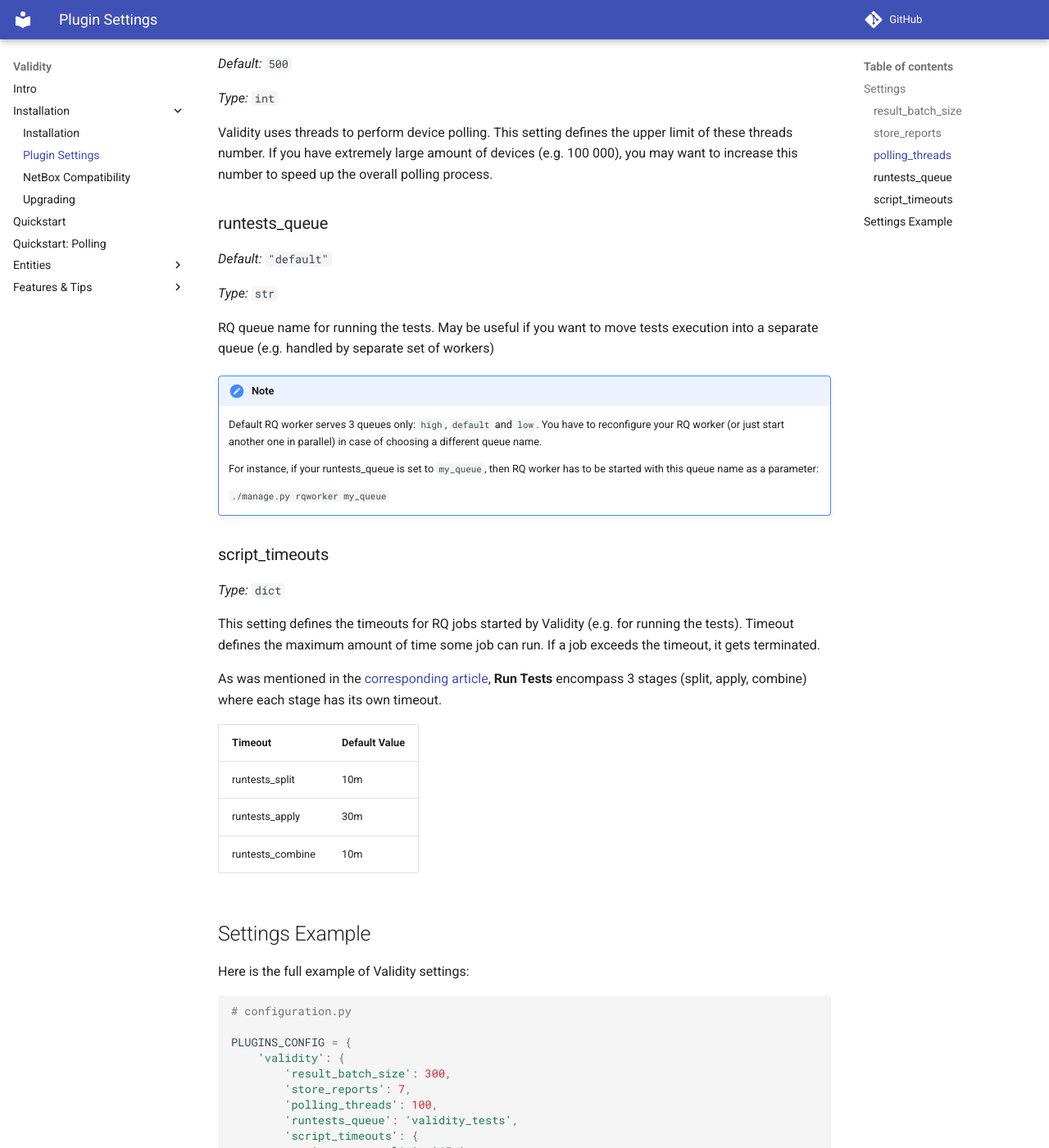
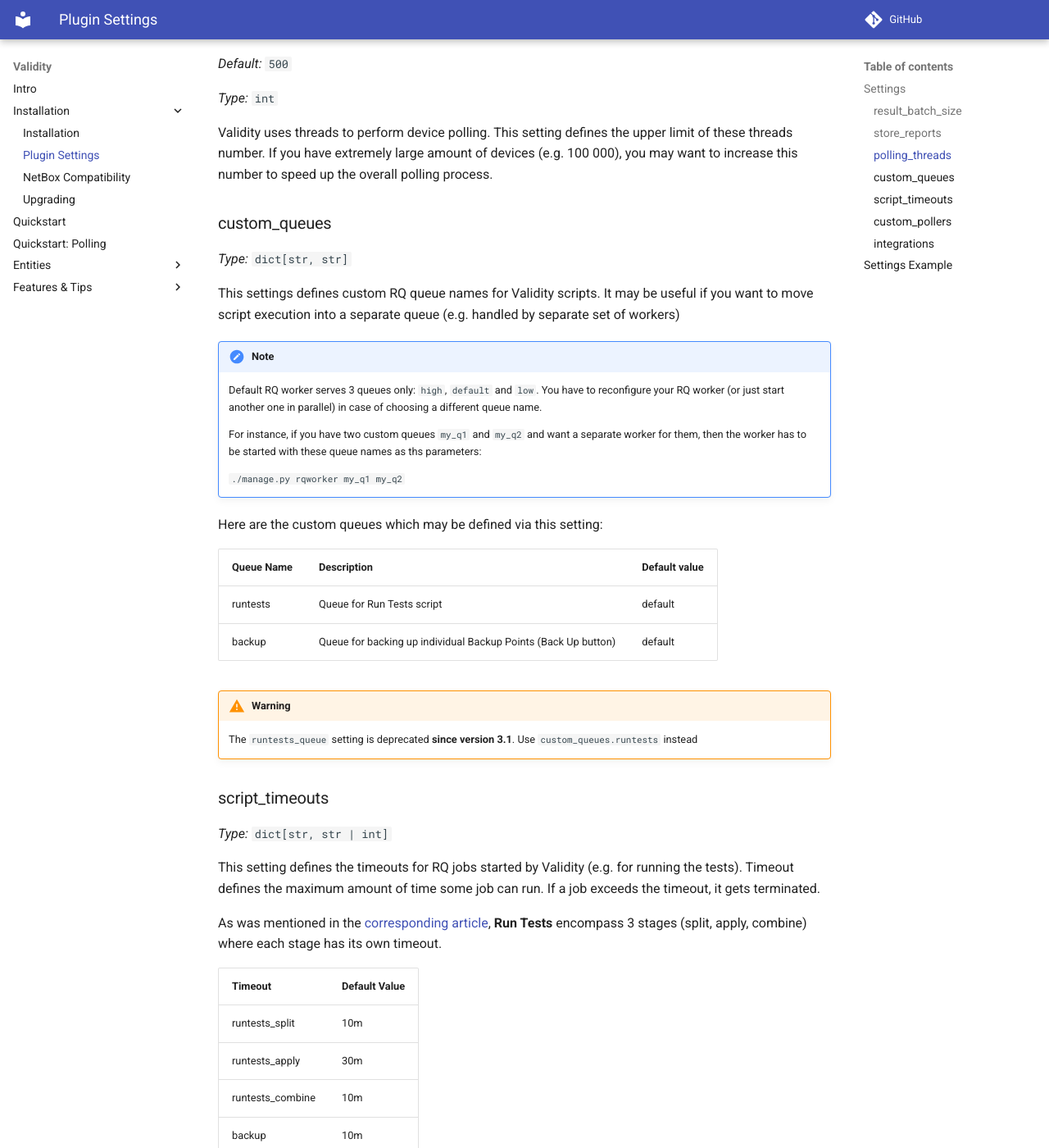
Before and after one commit to amyasnikov/validity, an MkDocs documentation site: the page built from docs/installation/plugin_settings.md, in a window 1280 px wide and 1400 px high, scrolled down 898 px. Shown: the whole window at 82% size. Built offline with MkDocs 1.6.1 and Material for MkDocs 9.7.7, drawn with Linux system fonts in a browser that asks for light colours; comment, search, counter and statistics services are not loaded; some of the changed text lies outside the part shown.

Commit message:
articles written

````diff
--- a/docs/installation/plugin_settings.md
+++ b/docs/installation/plugin_settings.md
@@ -37,25 +37,34 @@
 Validity uses threads to perform device polling. This setting defines the upper limit of these threads number. If you have extremely large amount of devices (e.g. 100 000), you may want to increase this number to speed up the overall polling process.
 
 
-### runtests_queue
+### custom_queues
 
-*Default:* `"default"`
+*Type:* `dict[str, str]`
 
-*Type:* `str`
-
-RQ queue name for running the tests. May be useful if you want to move tests execution into a separate queue (e.g. handled by separate set of workers)
+This settings defines custom RQ queue names for Validity scripts. It may be useful if you want to move script execution into a separate queue (e.g. handled by separate set of workers)
 
 !!! note
     Default RQ worker serves 3 queues only: `high`, `default` and `low`. You have to reconfigure your RQ worker (or just start another one in parallel) in case of choosing a different queue name.
 
-    For instance, if your runtests_queue is set to `my_queue`, then RQ worker has to be started with this queue name as a parameter:
+    For instance, if you have two custom queues `my_q1` and `my_q2` and want a separate worker for them, then the worker has to be started with these queue names as ths parameters:
 
-    `./manage.py rqworker my_queue`
+    `./manage.py rqworker my_q1 my_q2`
+
+
+Here are the custom queues which may be defined via this setting:
+
+| Queue Name | Description | Default value |
+|---|---|---|
+| runtests | Queue for Run Tests script | default |
+| backup | Queue for backing up individual Backup Points (Back Up button) | default |
+
+!!! warning
+    The `runtests_queue` setting is deprecated **since version 3.1**. Use `custom_queues.runtests` instead
 
 
 ### script_timeouts
 
-*Type:* `dict`
+*Type:* `dict[str, str | int]`
 
 This setting defines the timeouts for RQ jobs started by Validity (e.g. for running the tests). Timeout defines the maximum amount of time some job can run. If a job exceeds the timeout, it gets terminated.
 
@@ -66,10 +75,43 @@
 | runtests_split   | 10m           |
 | runtests_apply   | 30m           |
 | runtests_combine | 10m           |
+| backup           | 10m           |
+
+
+### custom_pollers
+
+*Type:* `list[validity.settings.PollerInfo]`
+
+*Default:* `[]`
+
+This setting allows to connect custom user-defined [Pollers](../entities/pollers.md) to Validity.
+
+Read more about this feature in the [Custom Pollers](../features/custom_pollers.md) article.
+
+
+### integrations
+
+*Type:* `dict[str, dict]`
+
+*Default:*
+
+```python
+{
+    'git': {'author': 'netbox-validity', 'email': 'validity@netbox.local'}
+    'S3': {'threads': 10}
+}
+```
+
+This setting is responsible for various integrations with third-party services, mostly for [Config Backup](../features/config_backup.md) feature.
+
+`threads` param is responsible for the level of parallelism (number of threads used) for multiple files uploading to S3.
 
 
 
 ## Settings Example
+
+!!! note
+    The following example does NOT represent the recommended settings.
 
 Here is the full example of Validity settings:
 
@@ -81,7 +123,7 @@
         'result_batch_size': 300,
         'store_reports': 7,
         'polling_threads': 100,
-        'runtests_queue': 'validity_tests',
+        'custom_queues': {"runtests": "runtests_q"}
         'script_timeouts': {
             'runtests_split': '15m',
             'runtests_apply': '1h',
--- a/mkdocs.yml
+++ b/mkdocs.yml
@@ -34,6 +34,7 @@
       line_spans: __span
       pygments_lang_class: true
   - admonition
+  - pymdownx.details
   - pymdownx.inlinehilite
   - pymdownx.snippets
   - pymdownx.superfences
````
Also changed, not shown: docs/entities/pollers.md (+7 -0 lines), docs/features/custom_pollers.md (+17 -0 lines).
